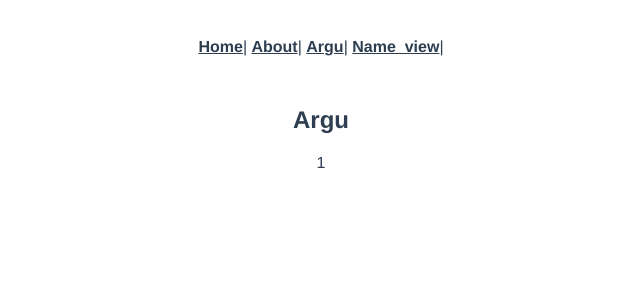
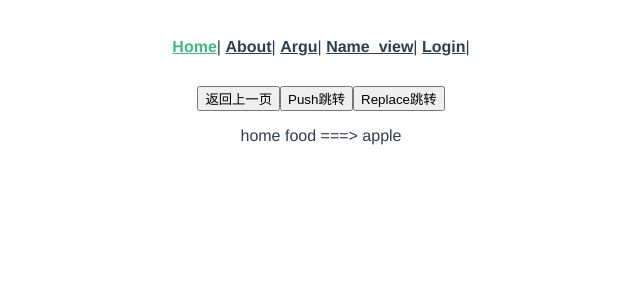
Before and after one commit to F0rL/vue-learning, a Vue app in the folder vue-shizhan/: page /argu/1 in a window 1280 px wide. Shown: the top 300 px of the page, without its empty margins (319-959 px from the left). Built offline with nearby package versions, Linux system fonts and the light colour scheme.

Commit message:
路由守卫和动效

```diff
--- a/vue-shizhan/src/App.vue
+++ b/vue-shizhan/src/App.vue
@@ -5,14 +5,49 @@
       <router-link :to="{name: 'About'}">About</router-link>|
       <router-link to="/argu/aaa">Argu</router-link>|
       <router-link to="/name_view">Name_view</router-link>|
+      <router-link to="/login">Login</router-link>|
     </div>
-    <router-view/>
-    <router-view name="email"/>
-    <router-view name="tel"/>
+    <transition-group :name="routerTransition">
+      <router-view key="default"/>
+      <router-view key="email" name="email" />
+      <router-view key="tel" name="tel" />
+    </transition-group>
   </div>
 </template>
+<script>
+export default {
+  data() {
+    return {
+      routerTransition: ''
+    }
+  },
+  watch: {
+    '$route' (to) {
+      to.query && to.query.transitionName && (this.routerTransition = to.query.transitionName)
+    }
+  }
+}
+</script>
 
 <style lang="scss">
+.router-enter {
+  opacity: 0;
+}
+.router-enter-active {
+  transition: opacity 1s ease;
+}
+.router-enter-to {
+  opacity: 1;
+}
+.router-leave {
+  opacity: 1;
+}
+.router-leave-active {
+  transition: opacity 1s ease;
+}
+.router-leave-to {
+  opacity: 0;
+}
 #app {
   font-family: Avenir, Helvetica, Arial, sans-serif;
   -webkit-font-smoothing: antialiased;
--- /dev/null
+++ b/vue-shizhan/src/lib/util.js
@@ -0,0 +1,4 @@
+// 业务相关
+export const setTitle = title => {
+  window.document.title = title || 'admin'
+}
--- a/vue-shizhan/src/lib/uttil.js
+++ /dev/null
@@ -1 +0,0 @@
-// 业务相关
--- a/vue-shizhan/src/router/index.js
+++ b/vue-shizhan/src/router/index.js
@@ -1,10 +1,37 @@
 import Vue from 'vue'
 import VueRouter from 'vue-router'
 import routes from './router'
+import { setTitle } from '@/lib/util'
 
 Vue.use(VueRouter)
 
-export default new VueRouter({
-  mode: 'history',
+const router = new VueRouter({
   routes
 })
+
+let HAS_LOGINED = true
+
+// 全局前置守卫
+// 登录
+router.beforeEach((to, from, next) => {
+  to.meta && setTitle(to.meta.title)
+  if (to.name !== 'Login') {
+    if (HAS_LOGINED) next()
+    else next({ name: 'Login' })
+  } else {
+    if (HAS_LOGINED) next({ name: 'Home' })
+    else next()
+  }
+})
+
+// 全局后置钩子
+router.afterEach((to, from) => {
+  // 做加载取消
+  // loading = false
+})
+
+// 全局解析守卫 beforeResolve
+// 和 router.beforeEach 类似，区别是在导航被确认之前
+// 同时在所有组件内守卫和异步路由组件被解析之后，解析守卫就被调用。
+
+export default router
--- a/vue-shizhan/src/router/router.js
+++ b/vue-shizhan/src/router/router.js
@@ -9,7 +9,12 @@ export default [
     component: Home,
     props: route => ({
       food: route.query.food
-    })
+    }),
+    // beforeEnter: (to, from, next) => {
+    //   if(from.name === 'About') alert('这是从About页来的')
+    //   else alert('这不是从About页来的')
+    //   next()
+    // }
   },
   {
     path: '/about',
@@ -18,6 +23,9 @@ export default [
     props: {
       food: 'banana',
       color: 'red'
+    },
+    meta: {
+      title: '关于'
     }
   },
   {
@@ -52,6 +60,11 @@ export default [
       name: 'Home'
     }
   },
+  {
+    path: '/login',
+    name: 'Login',
+    component: () => import('@/views/Login.vue')
+  },
   // {
   //   path: '/main',
   //   redirect: to => {
--- a/vue-shizhan/src/views/Argu.vue
+++ b/vue-shizhan/src/views/Argu.vue
@@ -14,6 +14,9 @@ export default {
       default: 'Lison',
     }
   },
+  beforeRouteUpdate(to, from, next) {
+    console.log(to.name, from.name)
+  }
 }
 </script>
 
--- a/vue-shizhan/src/views/Home.vue
+++ b/vue-shizhan/src/views/Home.vue
@@ -52,6 +52,15 @@ export default {
       }
     },
   },
-  components: {},
+  beforeRouteEnter (to, from, next) {
+    console.log('to: ', to.name)
+    console.log('from: ', from.name)
+    next()
+  },
+  beforeRouteLeave (to, from, next) {
+    const leave = confirm('确定要离开么')
+    if(leave) next()
+    else next(false)
+  }
 }
 </script>
--- /dev/null
+++ b/vue-shizhan/src/views/Login.vue
@@ -0,0 +1,21 @@
+<template>
+  <div>
+    <h1>Login</h1>
+    <input type="text">
+  </div>
+</template>
+
+<script>
+export default {
+  name: 'Login',
+  data() {
+    return {
+
+    }
+  },
+}
+</script>
+
+<style scoped lang="scss">
+
+</style>
```
Also changed, not shown: vue-shizhan/.eslintrc.js.
